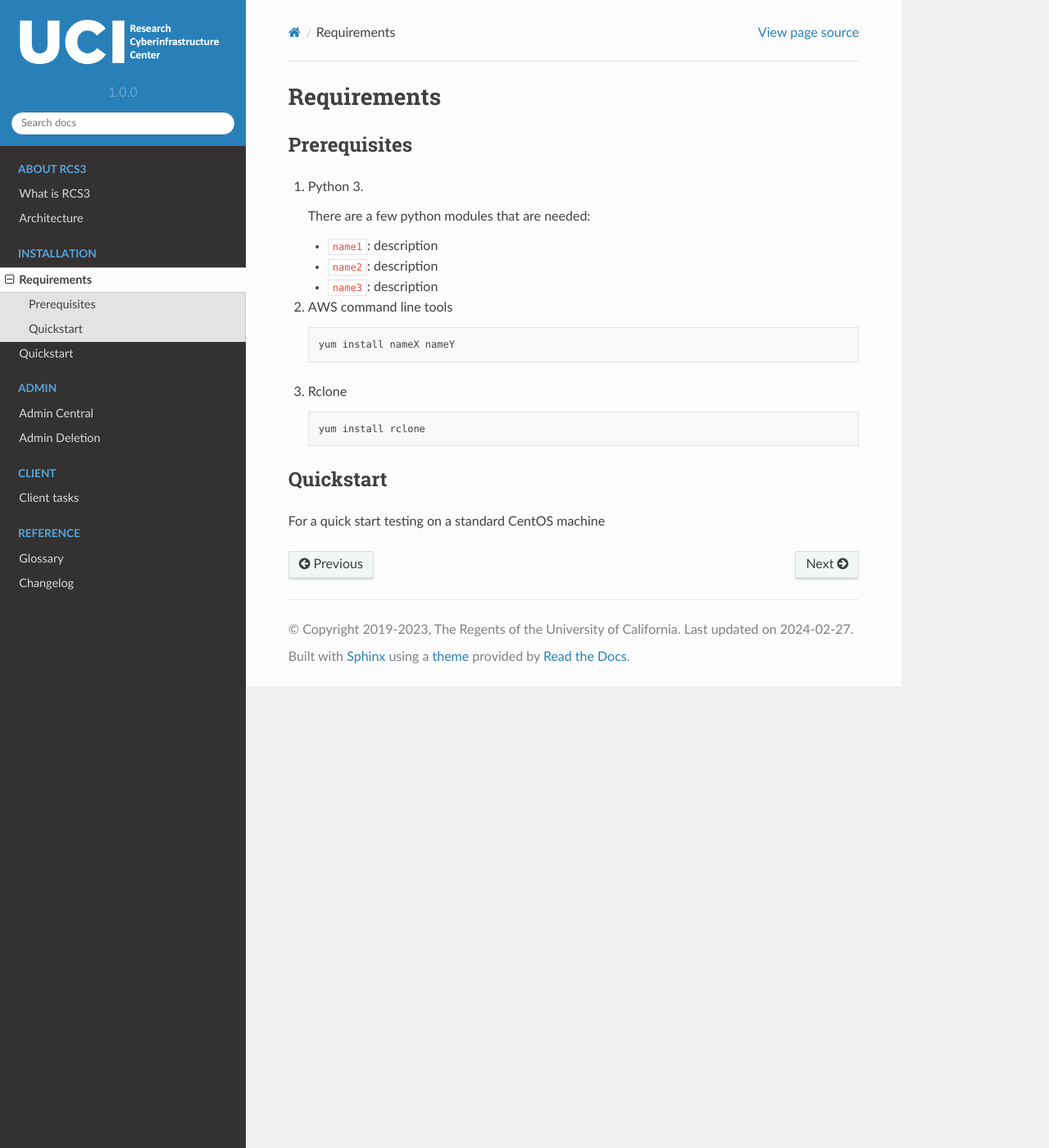
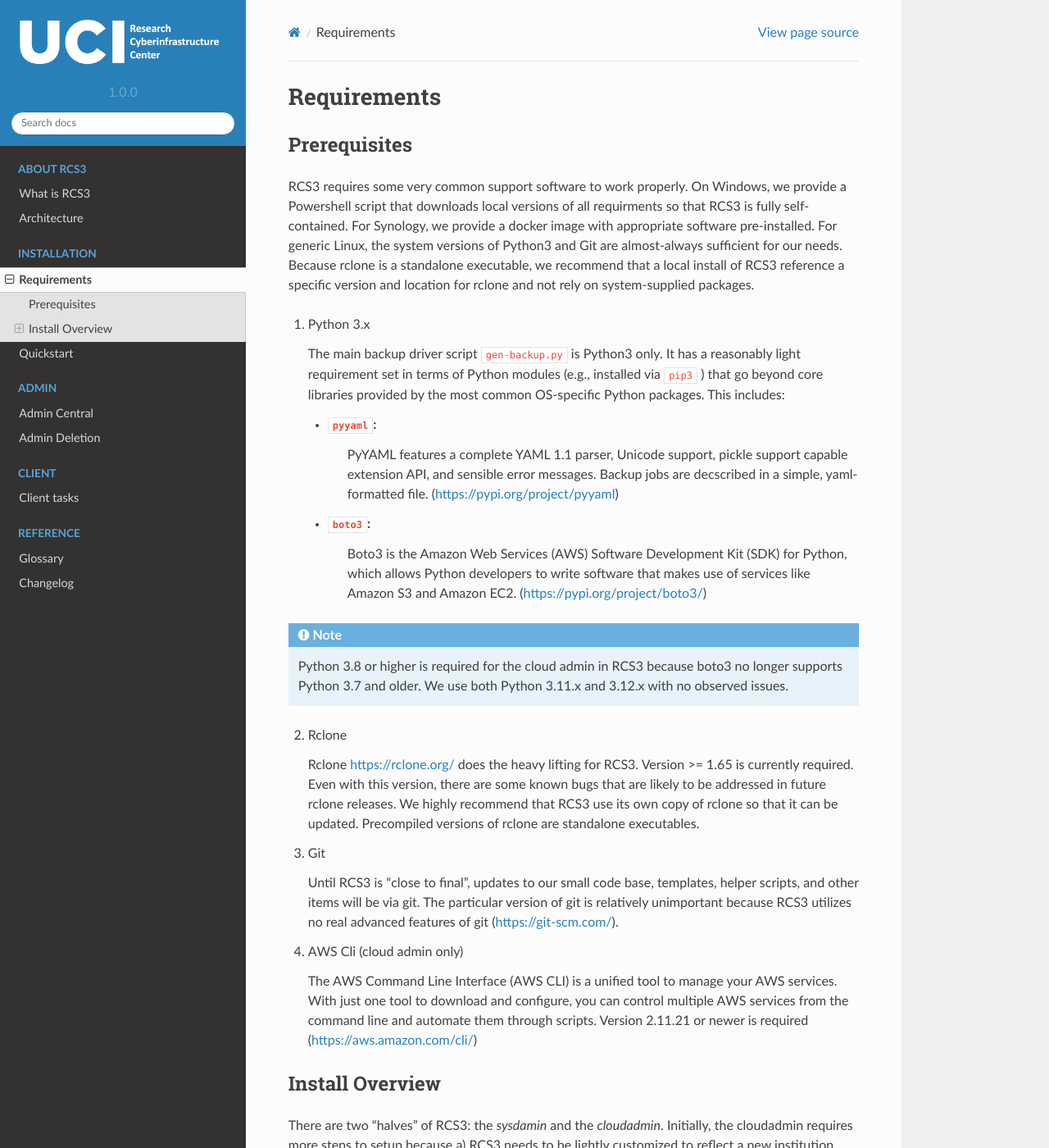
Before and after one commit to RCIC-UCI-Public/rcs3-docs, a Sphinx documentation site: the page built from docs/source/installation/requirements.rst, in a window 1280 px wide and 1400 px high. Shown: the whole window at 82% size. Built offline with Sphinx 7.4.7 and the Read the Docs theme 2.0.0, drawn with Linux system fonts in a browser that asks for light colours; some of the changed text lies outside the part shown.

Commit message:
This looks to be good as -first- draft.

```diff
--- a/docs/source/installation/requirements.rst
+++ b/docs/source/installation/requirements.rst
@@ -6,28 +6,106 @@
 Prerequisites
 --------------
 
-1. Python 3.
+RCS3 requires some very common support software to work properly.  On Windows, we provide a Powershell script
+that downloads local versions of all requirments so that RCS3 is fully self-contained. For Synology, we provide a
+docker image with appropriate software pre-installed.  For generic Linux, the system versions of Python3 and Git are
+almost-always sufficient for our needs. Because rclone is a standalone executable, we recommend that a local install
+of RCS3 reference a specific version and location for rclone and not rely on system-supplied packages.
 
-   There are a few  python modules that are needed:
+1. Python 3.x
 
-   - ``name1``: description
-   - ``name2``: description
-   - ``name3``: description
+   The main backup driver script ``gen-backup.py`` is Python3 only. It has a reasonably light requirement set in
+   terms of Python modules (e.g., installed via ``pip3`` ) that go beyond core libraries provided by the most common
+   OS-specific Python packages.  This includes:
 
-2. AWS command line tools
+   - ``pyyaml``:
+                 PyYAML features a complete YAML 1.1 parser, Unicode support, pickle support
+                 capable extension API, and sensible error messages. Backup jobs are decscribed in a simple,
+                 yaml-formatted file. (https://pypi.org/project/pyyaml)
 
-   .. code-block:: bash
+   - ``boto3``:
+                Boto3 is the Amazon Web Services (AWS) Software Development Kit (SDK) for Python, which
+                allows Python developers to write software that makes use of services like Amazon S3 and Amazon EC2.
+                (https://pypi.org/project/boto3/)
 
-      yum install nameX nameY
+.. note::
+   Python 3.8 or higher is required for the cloud admin in RCS3 because boto3 no longer supports
+   Python 3.7 and older. We use both Python 3.11.x and 3.12.x with no observed issues.
 
-3. Rclone
+2. Rclone
 
-   .. code-block:: bash
-
-      yum install rclone
+   Rclone https://rclone.org/ does the heavy lifting for RCS3.  Version >= 1.65 is currently required.
+   Even with this version, there are some known bugs that are likely to be addressed in future rclone releases.
+   We highly recommend that RCS3 use its own copy of rclone so that it can be updated. Precompiled versions of rclone
+   are standalone executables.
 
 
-Quickstart
-----------
+3. Git
 
-For a quick start testing on a standard CentOS machine
+   Until RCS3 is "close to final", updates to our small code base, templates, helper scripts, and other items will be
+   via git.  The particular version of git is relatively unimportant because RCS3 utilizes no real advanced features
+   of git (https://git-scm.com/).
+
+
+4. AWS Cli (cloud admin only)
+
+   The AWS Command Line Interface (AWS CLI) is a unified tool to manage your AWS services.
+   With just one tool to download and configure, you can control multiple AWS services from the command line and
+   automate them through scripts. Version 2.11.21 or newer is required (https://aws.amazon.com/cli/)
+
+
+Install Overview
+----------------
+
+There are two "halves" of RCS3: the *sysdamin* and the *cloudadmin*.  Initially, the cloudadmin requires more
+steps to setup because a) RCS3 needs to be lightly customized to reflect a new institution
+(customizing ``config/aws-settings.yaml``)
+and b) Some one-time setup in AWS itself is needed to create a StorageLens instance and a basic
+CloudWatch dashboard for monitoring.
+
+The *sysadmin* is only "complex" because backup job(s) need to be specified and a outine (cron) invocation of
+the driving python-based wrapper (``gen-backup.py``) that invokes rclone.  The *sysadmin* side must be adaptable
+to different targets.  We've successfully run on
+
+  - RHEL (and clone) Linux Systems
+  - Ubuntu (and debian-derived) Linux
+  - Synology NAS appliances (via Docker on x86-based hardware only)
+  - TrueNAS (FreeBSD-based) Linux
+  - Microsoft Windows 11
+
+Basic Config - High-level View
+^^^^^^^^^^^^^^^^^^^^^^^^^^^^^^^^^^^^^^^^^^^^^^^^^^^^^^^^^^^^^^
+
+RCS3 is designed around *two* different administrators: the *sysadmin* and the *cloudadmin*.  In rare instances,
+this may be the same person.  In all setups, it is critical to have **completely independent root-level credentials for
+system administrators and cloud adminstrators.**  This *administrative separation prevents a single credential
+compromise* from being able to destroy both backups (in S3)  and primary data (on in-lab storage servers).
+
+To make RCS3 work, some initial configuration and setup in S3 needs to be completed by the *cloudadmin*.  Once that
+initial configuration is completed, new systems can be onboarded. All configuration steps are accomplished from
+a command-line prompt (Linux for the cloudadmin, Linux flavors and Microsoft Windows Powershell for a sysadmin)
+
+Roughly speaking, both sysadmin and cloudadmin follow a similar path:
+
+  - Install pre-requisite software (Python3, PyYAML, Boto3, Git, Rclone, AWS Cli (cloud admin only)
+  - Clone the git repository ``git clone https://github.com/RCIC-UCI-Public/rcs3.git``
+  - Configure a system for backup (there is a cloudadmin-specific setup and a sysadmin-specific setup)
+  - Run the backup the first time
+  - Schedule the backup for daily and weekly updates
+  - Cloudadmin - set quotas and update dashboards to reflect the new system (optional)
+
+
+ The *cloudamdmin* runs a single command for each new system that is onboarded. This command creates backup and
+ inventory buckets for the new system, creates a service account for the new system, and applies appropriate policy.
+ The AWS access key and secret key created by the cloudadmin needs to be transmitted to the sysadmin.
+
+
+.. note::
+
+   The file ``config/aws-settings.yaml`` MUST be the same for all clients and the cloudadmin.
+   This file is listed in ``config/.gitignore`` so that local changes are not overwritten.
+   One way to handle this at your site is to define a web location for your site's version
+   of ``config/aws-settings`` and have your users copy that *once* as part of their installation.
+
+   These settings should not change over the course of time.  Further ``git pull`` updates from the UCI master
+   branch will leave these settings alone.
```
